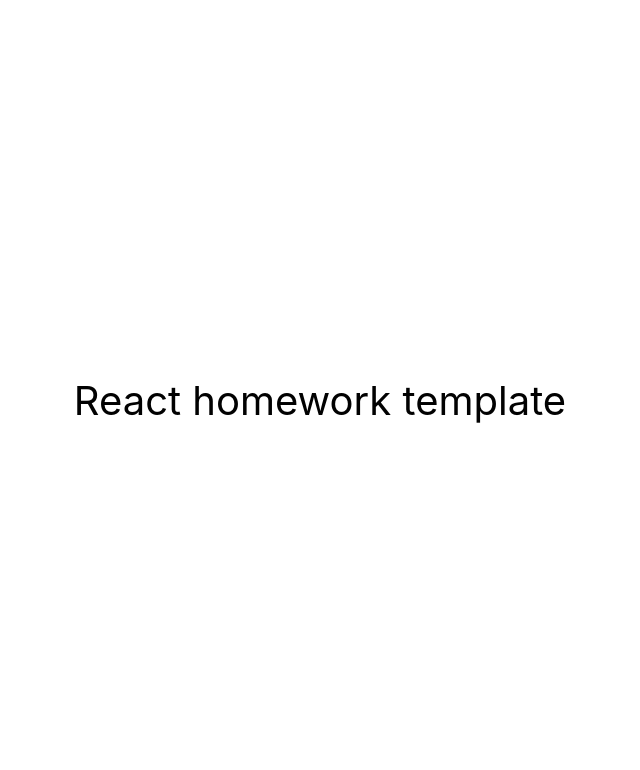
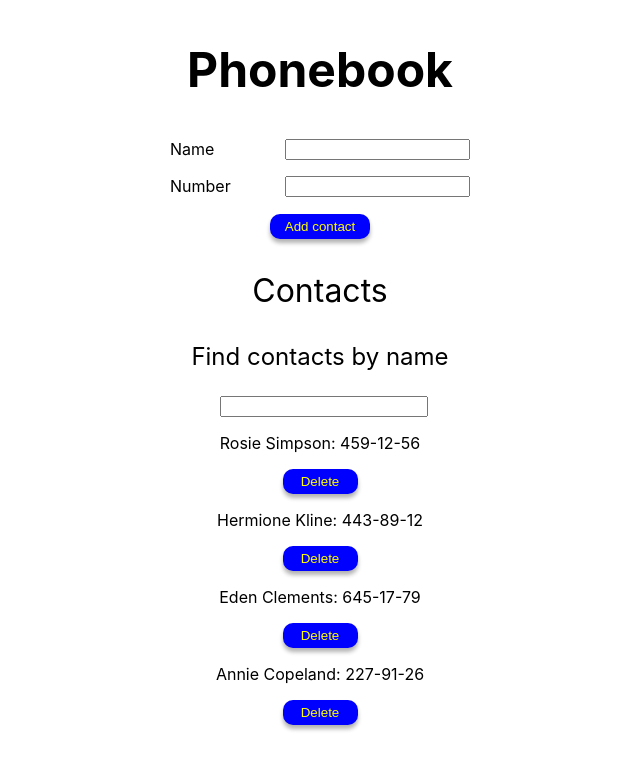
Before and after one commit to ValikWasT/goit-react-hw-08-phonebook, a React (Create React App) app: page / in a window 1280 px wide. Shown: the top 770 px of the page, without its empty margins (320-960 px from the left). Built offline with nearby package versions, Linux system fonts and the light colour scheme.

Commit message:
add a lot funcs

```diff
--- a/package.json
+++ b/package.json
@@ -7,9 +7,13 @@
     "@testing-library/jest-dom": "^5.16.3",
     "@testing-library/react": "^12.1.4",
     "@testing-library/user-event": "^13.5.0",
+    "formik": "^2.2.9",
+    "nanoid": "^4.0.0",
+    "prop-types": "^15.8.1",
     "react": "^18.1.0",
     "react-dom": "^18.1.0",
     "react-scripts": "5.0.1",
+    "styled-components": "^5.3.5",
     "web-vitals": "^2.1.3"
   },
   "scripts": {
--- a/src/components/App.jsx
+++ b/src/components/App.jsx
@@ -1,16 +1,6 @@
+import { PhoneBook } from "./PhoneBook/PhoneBook";
 export const App = () => {
   return (
-    <div
-      style={{
-        height: '100vh',
-        display: 'flex',
-        justifyContent: 'center',
-        alignItems: 'center',
-        fontSize: 40,
-        color: '#010101'
-      }}
-    >
-      React homework template
-    </div>
+    <PhoneBook></PhoneBook>
   );
 };
--- /dev/null
+++ b/src/components/Box/Box.js
@@ -0,0 +1,5 @@
+import styled from 'styled-components';
+export const Box = styled.div`
+  width: 500px;
+  margin: 0 auto;
+`;
--- /dev/null
+++ b/src/components/ContactList/ContactList.js
@@ -0,0 +1,19 @@
+import { ContactList } from './ContactListStyled';
+export const ContactListContainer = ({
+  filter,
+  onFilterArray,
+  contacts,
+  renderOneItem,
+}) => {
+  return (
+    <ContactList>
+      {filter !== ''
+        ? onFilterArray(contacts).map(contact => {
+            return renderOneItem(contact);
+          })
+        : contacts.map(contact => {
+            return renderOneItem(contact);
+          })}
+    </ContactList>
+  );
+};
--- /dev/null
+++ b/src/components/ContactList/ContactListStyled.js
@@ -0,0 +1,6 @@
+import styled from 'styled-components';
+export const ContactList = styled.ul`
+  padding: 0;
+  list-style: none;
+  text-align: center;
+`;
--- /dev/null
+++ b/src/components/Filter/Filter.js
@@ -0,0 +1,12 @@
+import { SearchInput, SearchInputContainer } from './FilterStyled';
+export const SearchContainer = ({ filter, handleSearch }) => {
+  return (
+    <SearchInputContainer>
+      <SearchInput
+        type="text"
+        value={filter}
+        onChange={handleSearch}
+      ></SearchInput>
+    </SearchInputContainer>
+  );
+};
--- /dev/null
+++ b/src/components/Filter/FilterStyled.js
@@ -0,0 +1,9 @@
+import styled from 'styled-components';
+export const SearchInputContainer = styled.div`
+  width: 200px;
+  margin: 0 auto;
+`;
+export const SearchInput = styled.input`
+  width: 100%;
+  margin: 0 auto;
+`;
--- /dev/null
+++ b/src/components/Form/Form.js
@@ -0,0 +1,41 @@
+import React from 'react';
+import { Form, FormBookLabel, FormBookInput, SubmitBtn } from './FormStyled';
+export class FormContainer extends React.Component {
+  constructor(props) {
+    super(props);
+  }
+
+  render() {
+    const { name, number, handleSubmit, handleNameChange, handleNumberChange } =
+      this.props;
+    return (
+      <Form onSubmit={handleSubmit}>
+        <FormBookLabel>
+          Name
+          <FormBookInput
+            type="text"
+            value={name}
+            onChange={handleNameChange}
+            name="name"
+            pattern="^[a-zA-Zа-яА-Я]+(([' -][a-zA-Zа-яА-Я ])?[a-zA-Zа-яА-Я]*)*$"
+            title="Name may contain only letters, apostrophe, dash and spaces. For example Adrian, Jacob Mercer, Charles de Batz de Castelmore d'Artagnan"
+            required
+          />
+        </FormBookLabel>
+        <FormBookLabel>
+          Number
+          <FormBookInput
+            type="tel"
+            value={number}
+            onChange={handleNumberChange}
+            name="number"
+            pattern="\+?\d{1,4}?[-.\s]?\(?\d{1,3}?\)?[-.\s]?\d{1,4}[-.\s]?\d{1,4}[-.\s]?\d{1,9}"
+            title="Phone number must be digits and can contain spaces, dashes, parentheses and can start with +"
+            required
+          />
+        </FormBookLabel>
+        <SubmitBtn type="submit">Add contact</SubmitBtn>
+      </Form>
+    );
+  }
+}
--- /dev/null
+++ b/src/components/Form/FormStyled.js
@@ -0,0 +1,29 @@
+import styled from 'styled-components';
+export const Form = styled.form`
+  margin: 0 auto;
+  display: flex;
+  flex-direction: column;
+  justify-content: space-between;
+  width: 300px;
+  height: 100px;
+`;
+export const FormBookLabel = styled.label`
+  display: flex;
+  justify-content: space-between;
+`;
+export const FormBookInput = styled.input``;
+export const SubmitBtn = styled.button`
+  margin: 0 auto;
+  cursor: pointer;
+  border: none;
+  box-shadow: 0px 4px 4px rgba(0, 0, 0, 0.3);
+  border-radius: 10px;
+  background-color: blue;
+  color: yellow;
+  height: 25px;
+  width: 100px;
+  &:hover {
+    background-color: yellow;
+    color: blue;
+  }
+`;
--- /dev/null
+++ b/src/components/PhoneBook/PhoneBook.js
@@ -0,0 +1,131 @@
+import React from 'react';
+import { nanoid } from 'nanoid';
+import { Box } from 'components/Box/Box';
+import { FormContainer } from 'components/Form/Form';
+import { SearchContainer } from 'components/Filter/Filter';
+import { ContactListContainer } from 'components/ContactList/ContactList';
+import {
+  FormTitle,
+  ContactTitle,
+  ContactItem,
+  ContactText,
+  SearchTitle,
+  RemoveBtn,
+} from './PhoneBooksStyled';
+export class PhoneBook extends React.Component {
+  state = {
+    contacts: [
+      { id: 'id-1', name: 'Rosie Simpson', number: '459-12-56' },
+      { id: 'id-2', name: 'Hermione Kline', number: '443-89-12' },
+      { id: 'id-3', name: 'Eden Clements', number: '645-17-79' },
+      { id: 'id-4', name: 'Annie Copeland', number: '227-91-26' },
+    ],
+    name: '',
+    number: '',
+    filter: '',
+  };
+  handleSubmit = e => {
+    e.preventDefault();
+    this.checkNameInList(this.state.contacts);
+  };
+
+  handleNameChange = e => {
+    this.setState({ name: e.currentTarget.value });
+  };
+
+  handleNumberChange = e => {
+    this.setState({ number: e.currentTarget.value });
+  };
+
+  handleSearch = e => {
+    this.setState({ filter: e.currentTarget.value });
+  };
+
+  onFilterArray = array => {
+    return array.filter(contact => {
+      const lowerCaseName = contact.name.toLowerCase();
+      const lowerCaseFilter = this.state.filter.toLowerCase();
+      return lowerCaseName.includes(lowerCaseFilter);
+    });
+  };
+
+  renderOneItem = contact => {
+    return (
+      <ContactItem key={contact.id}>
+        <ContactText>
+          {contact.name}: {contact.number}
+        </ContactText>
+        <RemoveBtn
+          id={contact.id}
+          type="button"
+          onClick={this.handleClickDeleteBtn}
+        >
+          Delete
+        </RemoveBtn>
+      </ContactItem>
+    );
+  };
+
+  handleClickDeleteBtn = e => {
+    const { contacts } = this.state;
+    const contactToDelete = contacts.find(
+      contact => contact.id === e.target.id
+    );
+    contacts.splice(contacts.indexOf(contactToDelete), 1);
+    this.setState({
+      contacts: contacts,
+    });
+  };
+
+  checkNameInList = contacts => {
+    if (contacts.find(contact => contact.name === this.state.name)) {
+      alert(`${this.state.name} is already in contacts.`);
+      return;
+    }
+    this.setState({
+      contacts: [
+        ...this.state.contacts,
+        ...[
+          {
+            name: this.state.name,
+            id: nanoid(),
+            number: this.state.number,
+          },
+        ],
+      ],
+    });
+    this.setState({
+      name: '',
+      number: '',
+    });
+  };
+
+  render() {
+    return (
+      <Box>
+        <FormTitle>Phonebook</FormTitle>
+        <FormContainer
+          name={this.state.name}
+          number={this.state.number}
+          handleSubmit={this.handleSubmit}
+          handleNameChange={this.handleNameChange}
+          handleNumberChange={this.handleNumberChange}
+        />
+        <Box>
+          <ContactTitle>Contacts</ContactTitle>
+          <SearchTitle>Find contacts by name</SearchTitle>
+          <SearchContainer
+            filter={this.state.filter}
+            handleSearch={this.handleSearch}
+          />
+          <ContactListContainer
+            filter={this.state.filter}
+            onFilterArray={this.onFilterArray}
+            contacts={this.state.contacts}
+            renderOneItem={this.renderOneItem}
+          />
+        </Box>
+      </Box>
+    );
+  }
+}
--- /dev/null
+++ b/src/components/PhoneBook/PhoneBooksStyled.js
@@ -0,0 +1,30 @@
+import styled from 'styled-components';
+
+export const FormTitle = styled.h2`
+  text-align: center;
+  font-size: 48px;
+`;
+export const ContactTitle = styled.p`
+  text-align: center;
+  font-size: 32px;
+`;
+export const ContactItem = styled.li``;
+export const ContactText = styled.p``;
+export const SearchTitle = styled.p`
+  font-size: 24px;
+  text-align: center;
+`;
+export const RemoveBtn = styled.button`
+  cursor: pointer;
+  border: none;
+  box-shadow: 0px 4px 4px rgba(0, 0, 0, 0.3);
+  border-radius: 10px;
+  background-color: blue;
+  color: yellow;
+  height: 25px;
+  width: 75px;
+  &:hover {
+    background-color: yellow;
+    color: blue;
+  }
+`;
```
Also changed, not shown: 1 other file (tests, documents, lock files or other folders).
